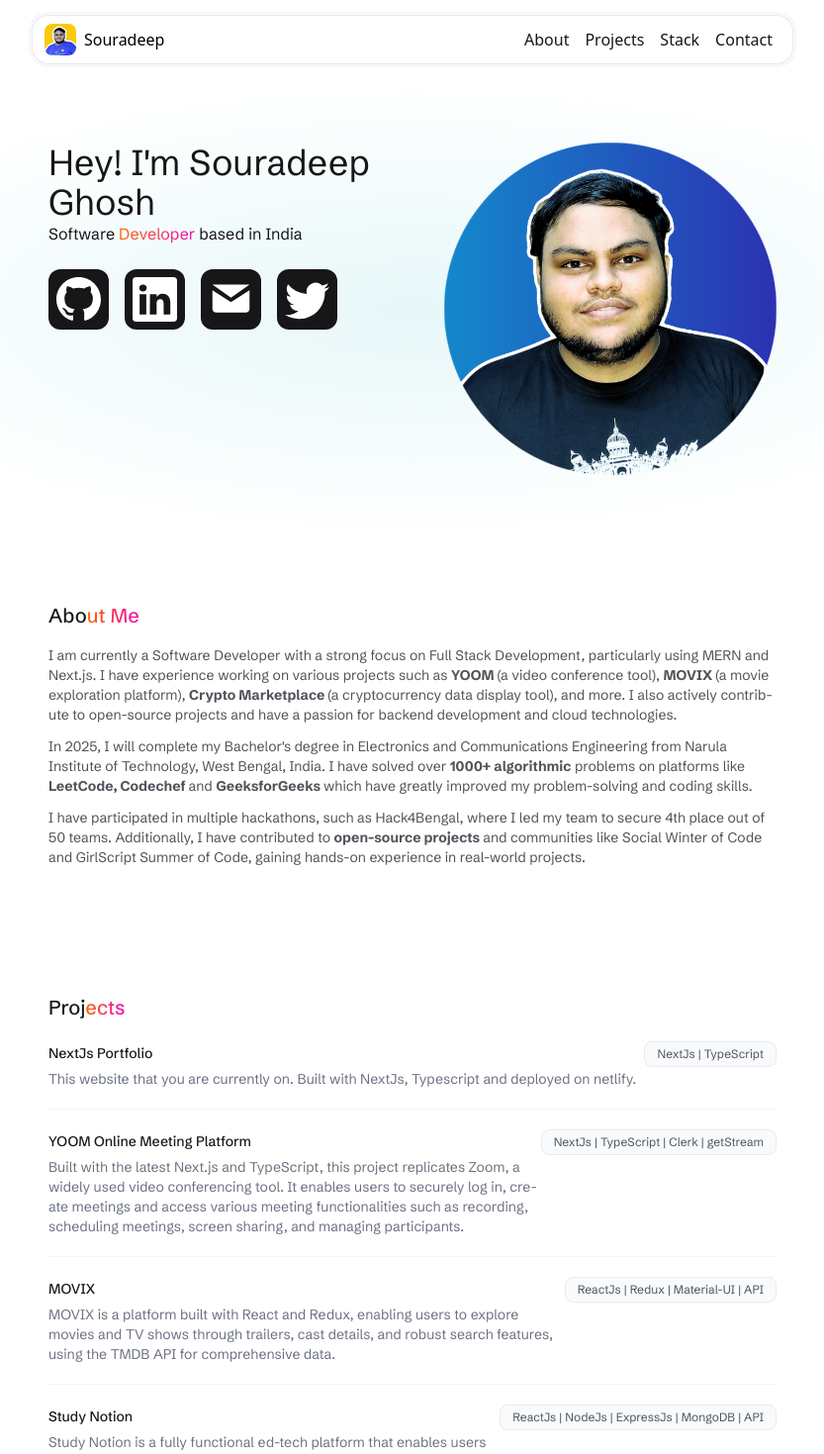
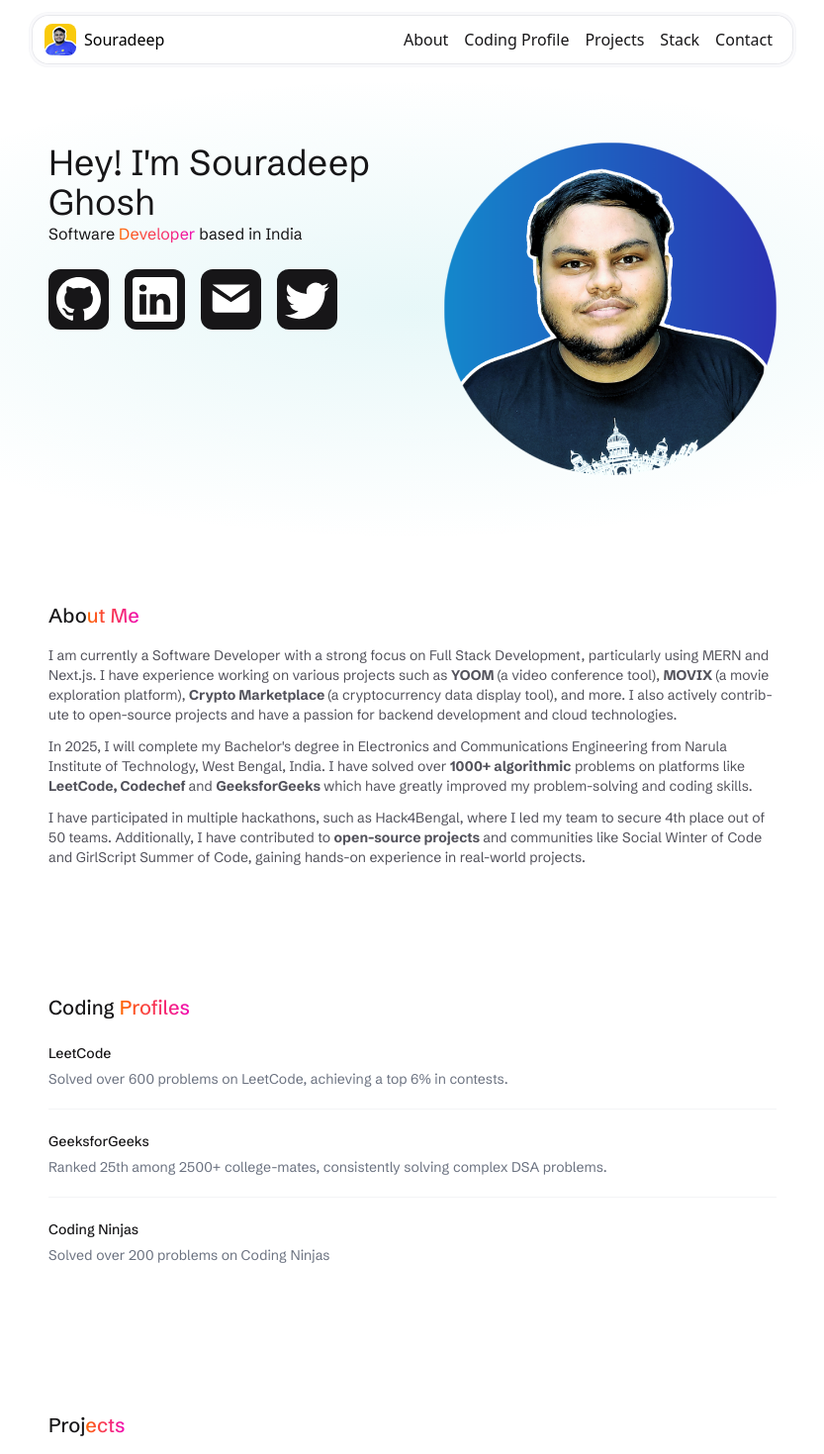
Before and after one commit to soura07/Souradeep-Dev-Next, a Next.js app: page / in a window 1280 px wide. Shown: the top 1469 px of the page at 99% size, without its empty margins (223-1056 px from the left). Built offline with nearby package versions, Linux system fonts and the light colour scheme.

Commit message:
new commit

```diff
--- a/src/app/page.tsx
+++ b/src/app/page.tsx
@@ -6,6 +6,7 @@ export default function Home() {
     <div className="font-schibstedGrotesk">
       <Hero />
       <About />
+      <CodingProfiles />
       <Project />
       <TechStack />
       <Footer />
@@ -66,6 +67,57 @@ function About() {
     </section>
   )
 }
+
+const codingProfiles = [
+  {
+    name: 'LeetCode',
+    description: 'Solved over 600 problems on LeetCode, achieving a top 6% in contests.',
+    href: 'https://leetcode.com/u/souradeep_ghosh/',
+  },
+  {
+    name: 'GeeksforGeeks',
+    description: 'Ranked 25th among 2500+ college-mates, consistently solving complex DSA problems.',
+    href: 'https://www.geeksforgeeks.org/user/souradeep_4n4/',
+  },
+  {
+    name: 'Coding Ninjas',
+    description: 'Solved over 200 problems on Coding Ninjas',
+    href: 'https://www.naukri.com/code360/profile/Souradeep_89',
+  },
+];
+
+function CodingProfiles() {
+  return (
+    <section className="px-6 py-16 text-[#171618]" id="coding-profiles">
+      <div className="mx-auto max-w-3xl">
+        <div className="mx-4">
+          <div className="flex items-start flex-[1_0_0px] flex-col flex-nowrap gap-1 h-auto justify-start p-0">
+            <h2 className="text-xl font-medium">Coding <span className="text-transparent bg-clip-text bg-gradient-to-r from-[#f60] to-[#f00ab3]">Profiles</span></h2>
+          </div>
+
+          <ul role="list" className="divide-y divide-gray-100">
+            {codingProfiles.map((profile) => (
+              <li key={profile.name} className="flex justify-between gap-x-6 py-5">
+                <Link href={profile.href} className="flex justify-between w-full">
+                  <div className="flex min-w-0 gap-x-4">
+                    <div className="min-w-0 flex-auto">
+                      <p className="font-medium text-sm leading-6 text-[#171618]">{profile.name}</p>
+                      <p className="mt-1 text-sm leading-5 text-gray-500">{profile.description}</p>
+                    </div>
+                  </div>
+                </Link>
+              </li>
+            ))}
+          </ul>
+        </div>
+      </div>
+    </section>
+  );
+}
+
+
+
+
 
 const projects = [
   {
--- a/src/components/NavBar.tsx
+++ b/src/components/NavBar.tsx
@@ -3,9 +3,10 @@ import Image from "next/image"
 
 const navigation = [
     { id: 1, name: "About", href: "#about" },
-    { id: 2, name: "Projects", href: "#projects" },
-    { id: 3, name: "Stack", href: "#techstack" },
-    { id: 4, name: "Contact", href: "#" },
+    { id: 2, name: "Coding Profile", href: "#codingProfiles" },
+    { id: 3, name: "Projects", href: "#projects" },
+    { id: 4, name: "Stack", href: "#techstack" },
+    { id: 5, name: "Contact", href: "#" },
 ]
 
 function NavBar() {
```
